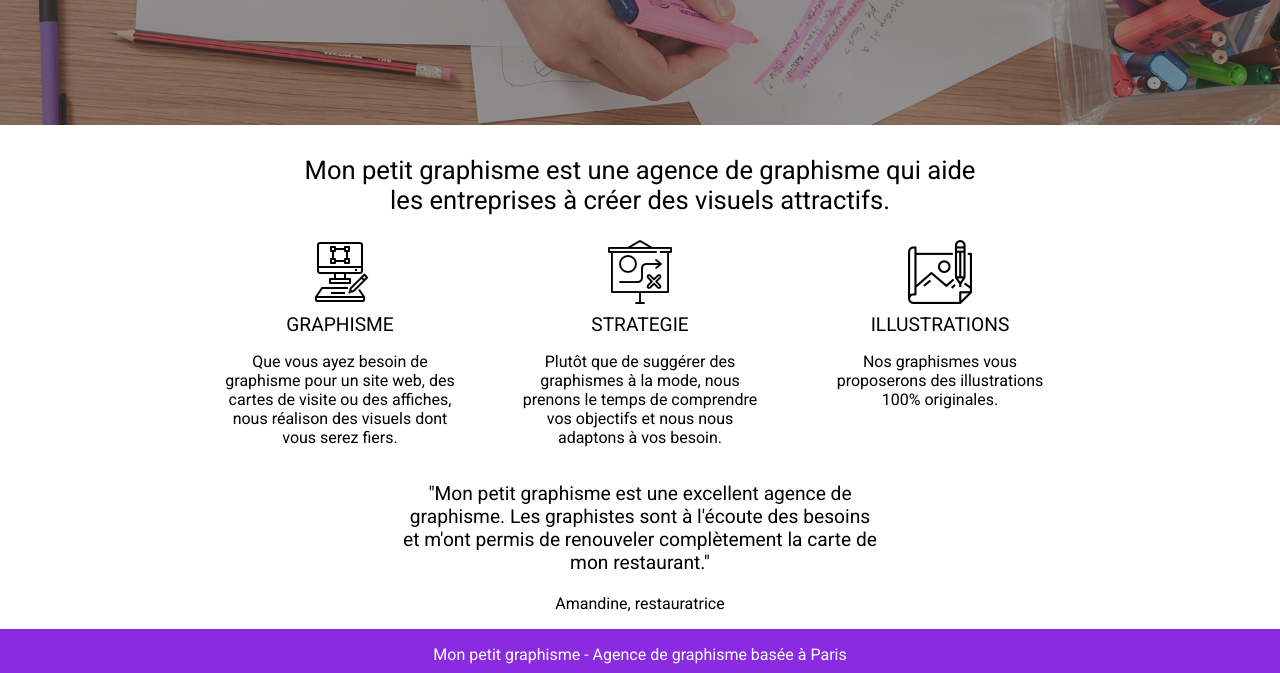
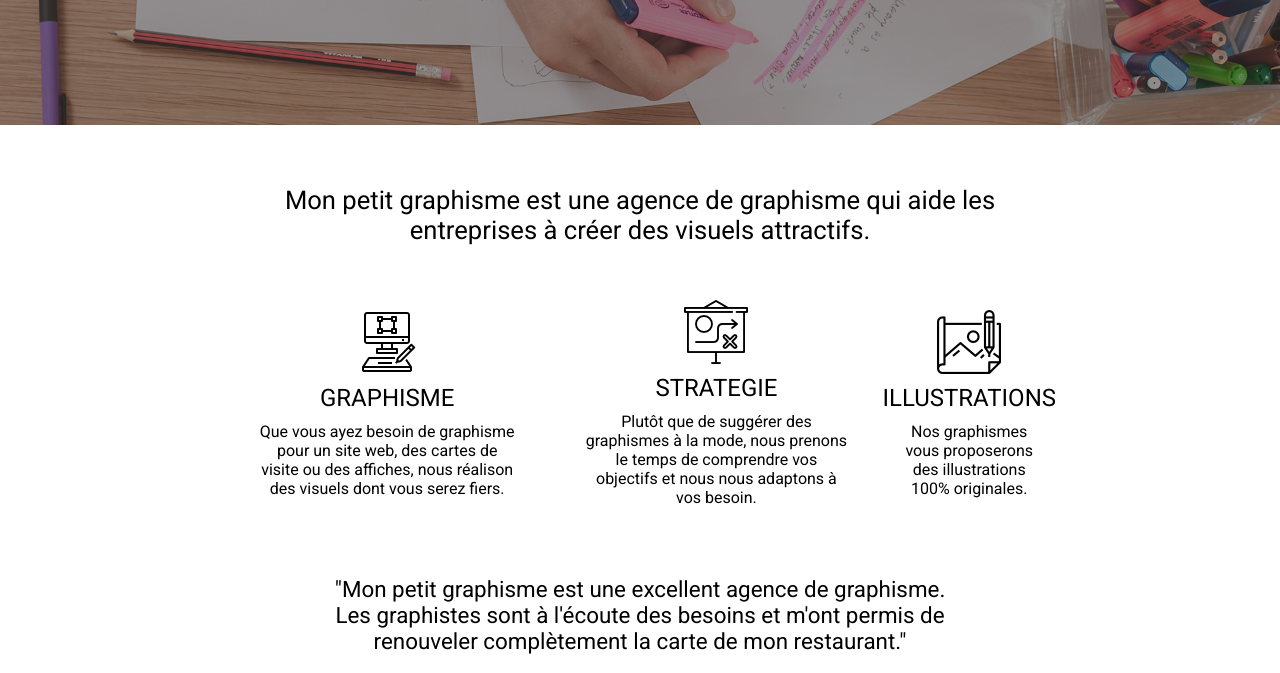
Before and after one commit to iftoute/mon-petit-graphisme_p2, a plain HTML site: page index.html in a window 1280 px wide. Shown: the part 430-1103 px from the top of the page. Drawn offline with Linux system fonts and the light colour scheme.

Commit message:
Add Bottom

```diff
--- a/index.html
+++ b/index.html
@@ -45,43 +45,30 @@
                 <div class="catégorie">
 
                     <div class="picto">
-
-                        <div class="img"><img src="img/graphic-design.png" alt="graphisme"></div>
-                        <div class="title">GRAPHISME</div>
-                        <div class="text">
-                            <p>Que vous ayez besoin de graphisme pour un site web, des cartes de visite ou des affiches, nous réalison des visuels dont vous serez fiers.</p>
-                        </div>
+                        <img src="img/graphic-design.png" alt="graphisme">
+                        <h2>GRAPHISME</h2>
+                        <p>Que vous ayez besoin de graphisme pour un site web, des cartes de visite ou des affiches, nous réalison des visuels dont vous serez fiers.</p>
                     </div>
 
                     <div class="picto">
-
-                        <div class="img"><img src="img/strategie.png" alt="strategie"></div>
-                        <div class="title">STRATEGIE</div>
-
-                        <div class="text">
-                            <p>Plutôt que de suggérer des graphismes à la mode, nous prenons le temps de comprendre vos objectifs et nous nous adaptons à vos besoin.</p>
-                        </div>
+                        <img src="img/strategie.png" alt="strategie">
+                        <h2>STRATEGIE</h2>
+                        <p>Plutôt que de suggérer des graphismes à la mode, nous prenons le temps de comprendre vos objectifs et nous nous adaptons à vos besoin.</p>
                     </div>
 
-
-
                     <div class="picto">
-                        <div class="img"><img src="img/illustrations.png" alt="illustration"></div>
-                        <div class="title">ILLUSTRATIONS</div>
-
-                        <div class="text">
-                            <p>Nos graphismes vous proposerons des illustrations 100% originales.</p>
-                        </div>
+                        <img src="img/illustrations.png" alt="illustration">
+                        <h2>ILLUSTRATIONS</h2>
+                        <p>Nos graphismes vous proposerons des illustrations 100% originales.</p>
                     </div>
 
                 </div>
 
                 <div class="temoin">
-                    <div class="citation">
-                    <p>"Mon petit graphisme est une excellent agence de graphisme. Les graphistes sont à l'écoute des besoins et m'ont permis de renouveler complètement la carte de mon restaurant."</p>
-                    </div>
-                    <div class="auteur">
+                    <blockquote>
+                        <h3>"Mon petit graphisme est une excellent agence de graphisme. Les graphistes sont à l'écoute des besoins et m'ont permis de renouveler complètement la carte de mon restaurant."</h3>
                         <p>Amandine, restauratrice</p>
+                    </blockquote>
                     </div>
                 </div>
         </section>
--- a/style.css
+++ b/style.css
@@ -56,63 +56,73 @@ nav {
     font-size: 2.2rem;
 }
 
+/*-------main--------------*/
+/*-------bottom--------------*/
 
-/*--------bottom-----------*/
 .bottom {
     display: flex;
     flex-direction: column;
     align-items: center;
-    margin: 0 300px;
 }
 
 .titre {
+    max-width: 65% ;
     font-size: 1.6rem;
     font-weight: 100;
     text-align: center;
+    margin: 30px 0;
 }
 
 .catégorie {
     display: flex;
-    flex-direction: row;
-
-
+    max-width: 65%;
 }
 
 .picto {
+    text-align: center;
     display: flex;
     flex-direction: column;
-    text-align: center;
-    width: 300px;
-
+    justify-content: center;
+    align-items: center;
+    margin-bottom: 30px;
 }
 
-.title {
-    font-size: 1.2rem;
-    margin-top: 5px;
+.picto p {
+    width: 80%;
+    margin: 0;
 }
 
-.text {
-    width: 80%;
-    margin: 0 auto;
+h2 {
+    font-weight: 400;
+    margin: 10px 0;
 }
 
 .temoin {
-    font-size: 1.2rem;
-    font-weight: 100;
-    text-align: center;
-    width: 70%;
+    display: flex;
+    flex-direction: column;
+    justify-content: center;
+    align-items: center;
 }
 
-.auteur {
-    font-size: 1rem;
+blockquote {
+    max-width: 50%;
 }
 
+blockquote h3 {
+    text-align: center;
+    font-weight: 100;
+    font-size: 1.4rem;
+    margin-bottom: 510x;
+}
 
+blockquote p {
+    text-align: center;
+    font-weight: 100;
+    font-size: 1.1rem;
+    margin-top: 0;
+}
 
-
-
-
-
+/*-------footer-----------*/
 
 footer {
     background-color: blueviolet;
```
Also changed, not shown: 1 other file.
